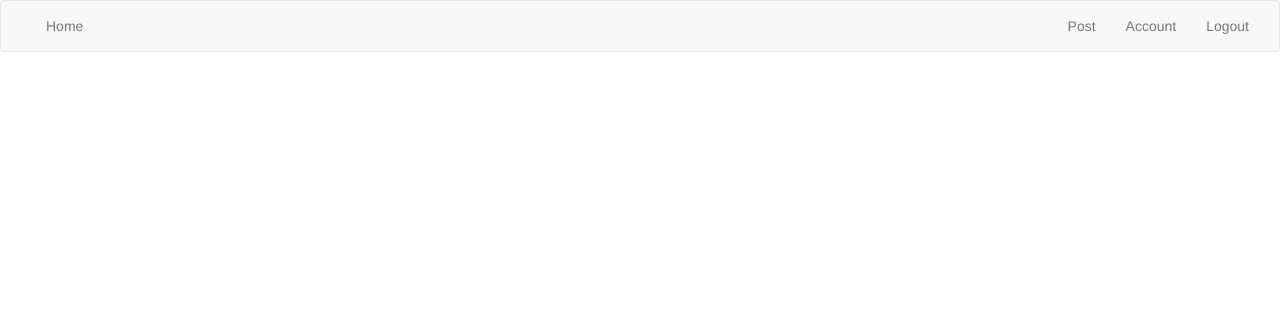
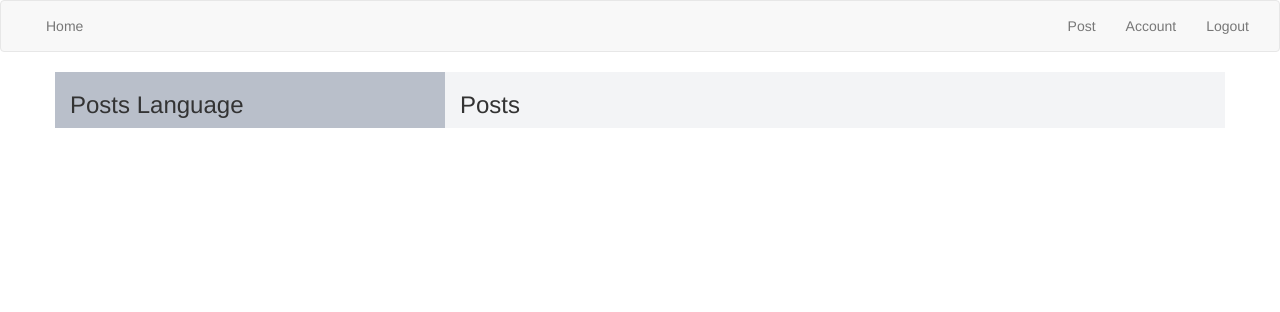
Before and after one commit to billywongstuy/SoftDevFall-FP-ChenY_TitenskyJ_WongB_ZhangH, a Flask app: page / in a window 1280 px wide. Shown: the top 312 px of the page. Run offline with Flask 2, Linux system fonts and the light colour scheme; a user stored in the database is signed in; some libraries are stand-ins or nearby versions.

Commit message:
add main.css for additional css styling, working on home.html

```diff
--- /dev/null
+++ b/static/css/main.css
@@ -0,0 +1,7 @@
+.leftPanel {
+    background:#B9BFCA;
+}
+
+.rightPanel {
+    background:#f3f4f6;
+}
--- a/templates/base.html
+++ b/templates/base.html
@@ -3,6 +3,7 @@
 
 <head>
 <link rel="stylesheet" type="text/css" href="static/css/bootstrap.min.css">
+<link rel="stylesheet" type="text/css" href="static/css/main.css">
 </head>
 
 <body>
--- a/templates/home.html
+++ b/templates/home.html
@@ -7,3 +7,16 @@
 <li><a href="/account">Account</a></li>
 <li><a href="/logout">Logout</a></li>
 {% endblock %}
+
+{% block body %}
+<div class="container">
+  <div class="row">
+    <div class="col-xs-4 leftPanel">
+      <h3>Posts Language</h3>
+    </div>
+    <div class="col-xs-8 rightPanel">
+      <h3>Posts</h3>
+    </div>
+  </div>
+</div>
+{% endblock %}
```
